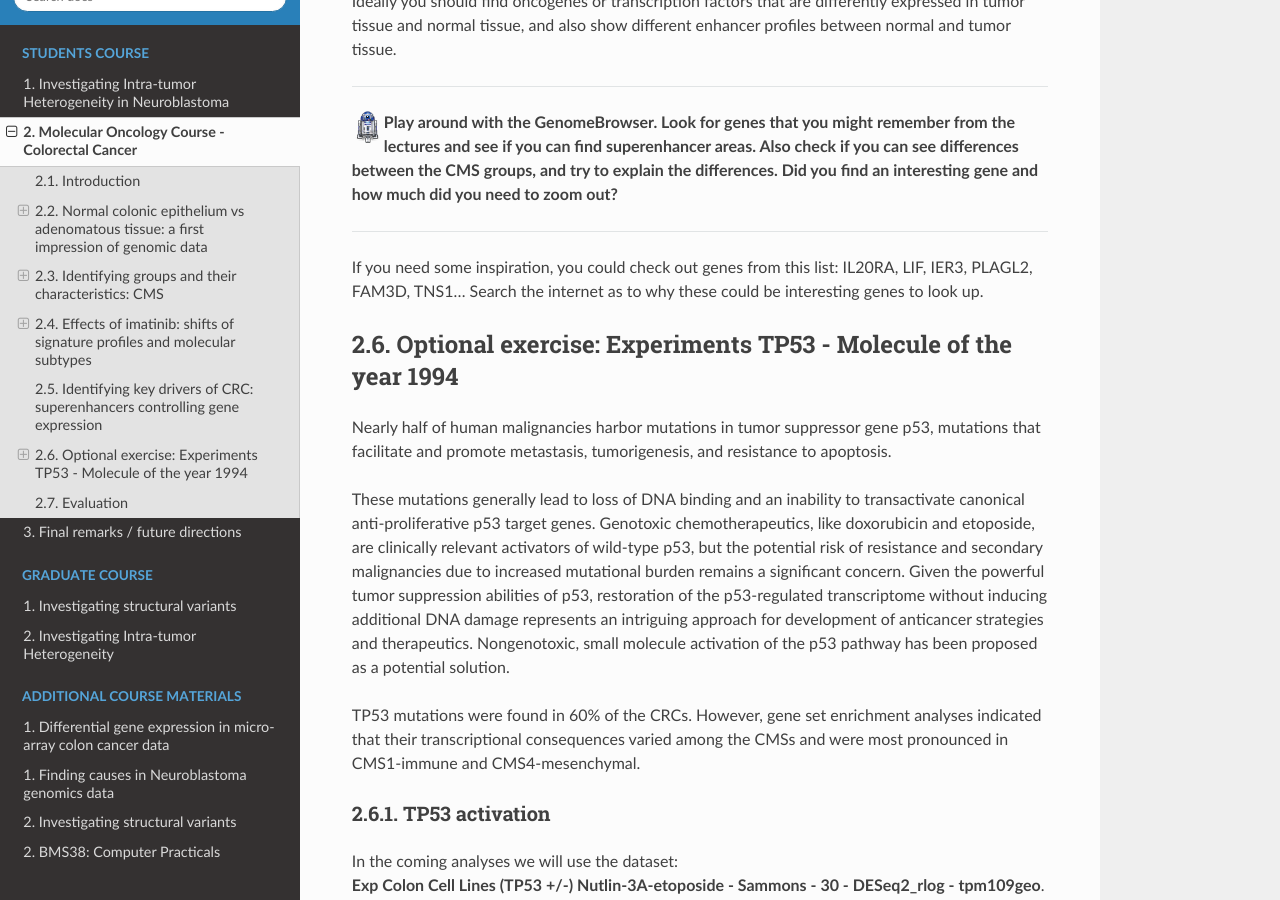
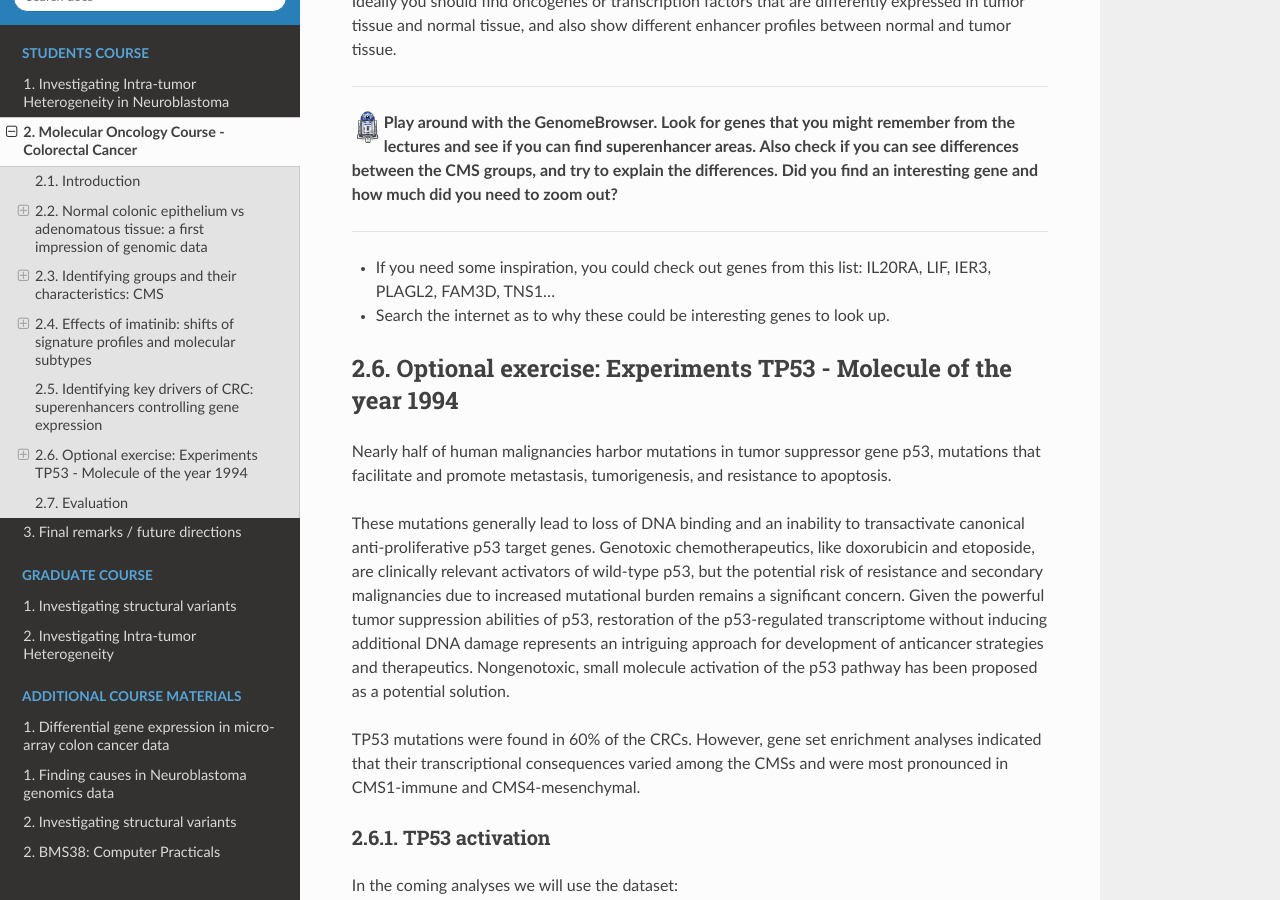
Before and after one commit to antronerds/r2-training-courses, a Sphinx documentation site: the page built from docs/Molecular_Oncology_CRC.md, in a window 1280 px wide and 900 px high, scrolled down 22460 px. Built offline with Sphinx 7.4.7 and the Read the Docs theme 2.0.0, drawn with Linux system fonts in a browser that asks for light colours.

```diff
--- a/docs/Molecular_Oncology_CRC.md
+++ b/docs/Molecular_Oncology_CRC.md
@@ -892,8 +892,8 @@
 
 ______
 
-If you need some inspiration, you could check out genes from this list: IL20RA, LIF, IER3, PLAGL2, FAM3D, TNS1...
-Search the internet as to why these could be interesting genes to look up.
+* If you need some inspiration, you could check out genes from this list: IL20RA, LIF, IER3, PLAGL2, FAM3D, TNS1...
+* Search the internet as to why these could be interesting genes to look up.
 
 
 ## Optional exercise: Experiments TP53 - Molecule of the year 1994
```
